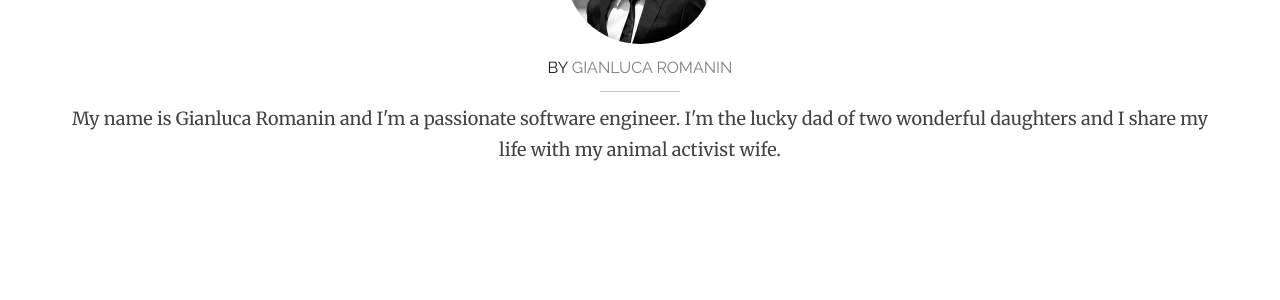
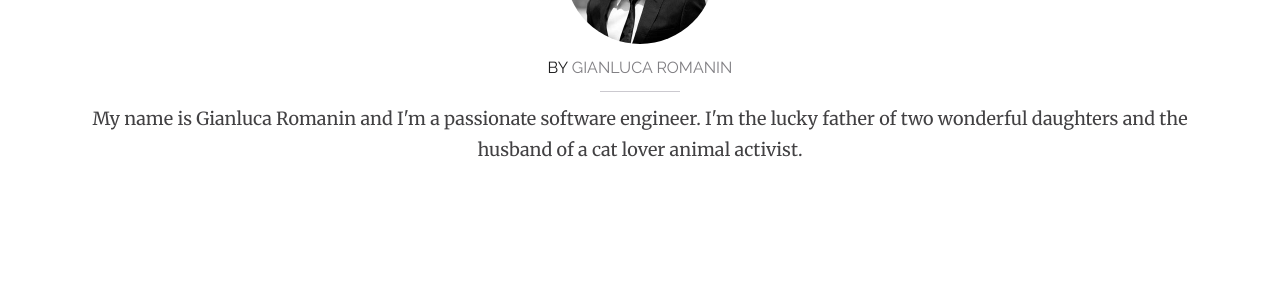
Before and after one commit to JayZar21/JayZar21.github.io, a Jekyll site: the page built from _posts/2015-03-01-the-way.md, in a window 1280 px wide. Shown: the part 1315-1615 px from the top of the page. Built offline with Jekyll 4.4.1, drawn with Linux system fonts in a browser that asks for light colours; nearby versions of some CDN libraries; comment, search, counter and statistics services are not loaded.

Commit message:
fixes in cfg

```diff
--- a/_config.yml
+++ b/_config.yml
@@ -26,7 +26,7 @@ owner:
   avatar:         hmfaysal.jpg
   email:          romaninz@gmail.com
   # Use the coder's toolbox at http://coderstoolbox.net/string/#!encoding=xml&action=encode&charset=us_ascii to encode your description into XML string
-  description:    My name is Gianluca Romanin and I'm a passionate software engineer. I'm the lucky dad of two wonderful daughters and I share my life with my animal activist wife.
+  description:    My name is Gianluca Romanin and I'm a passionate software engineer. I'm the lucky father of two wonderful daughters and the husband of a cat lover animal activist.
   # Social networking links used in footer. Update and remove as you like.
   twitter:        j_zar21
   facebook:
```
Also changed, not shown: 1 other file.
